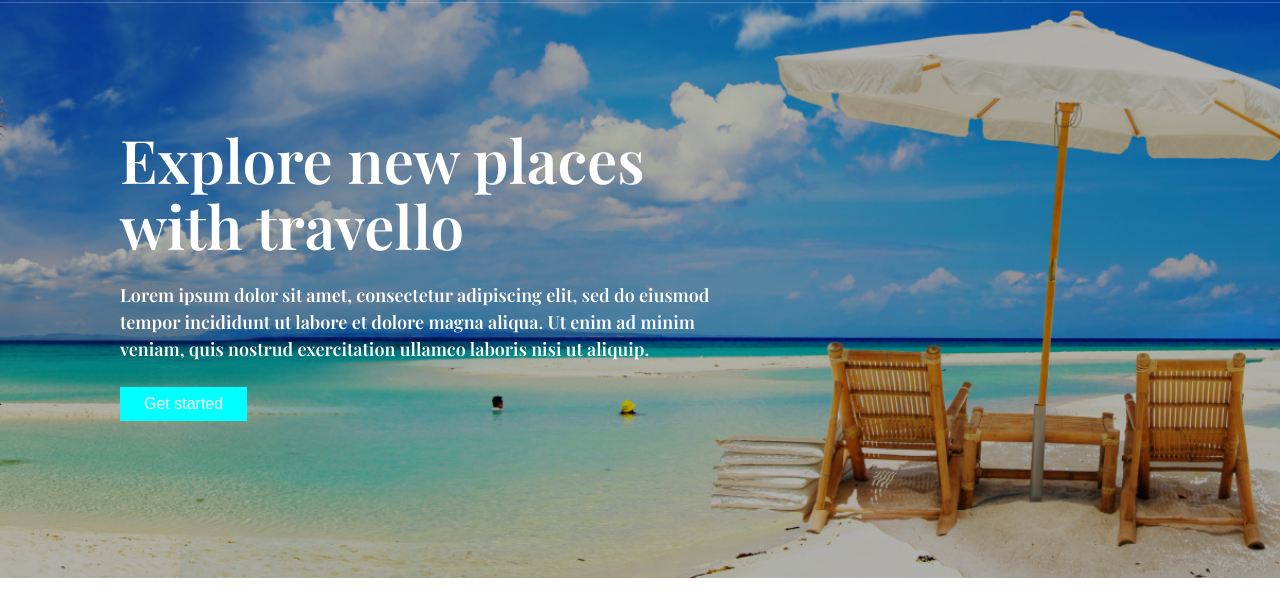
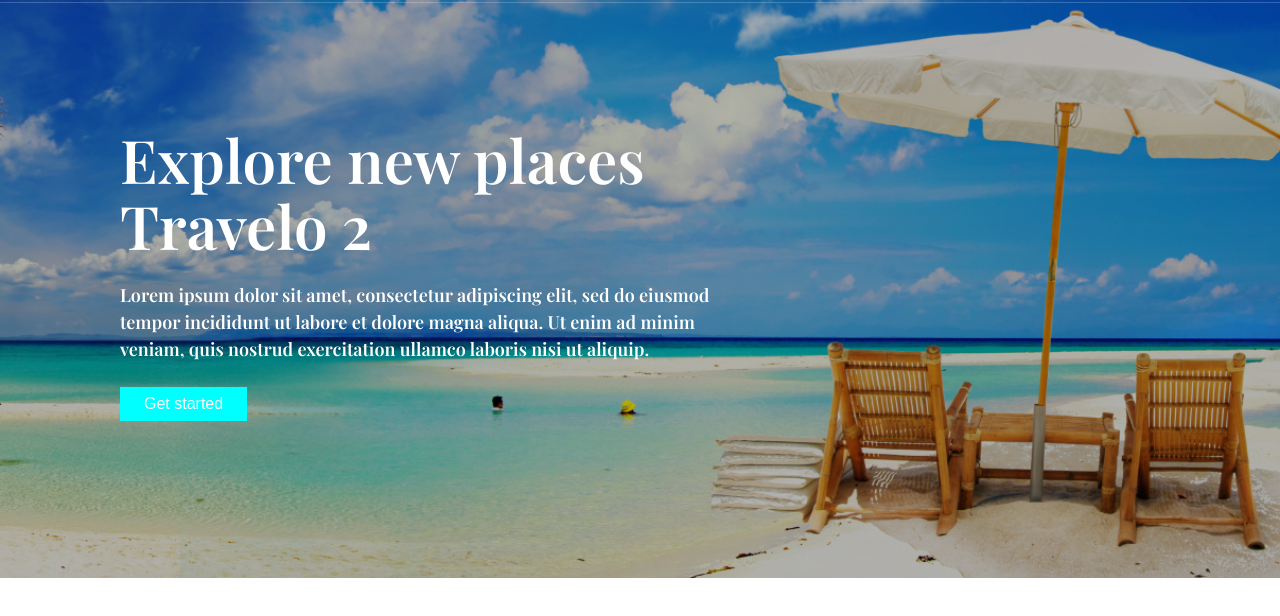
Before and after one commit to ucha13/Travello, a plain HTML site: page index.html in a window 1280 px wide. Shown: the part 82-698 px from the top of the page. Drawn offline with nearby package versions, Linux system fonts and the light colour scheme.

Commit message:
travello 2

```diff
--- a/index.html
+++ b/index.html
@@ -58,7 +58,7 @@
 
 
     <div id="text" class="Banner_text_1" >
-       <h1>Explore new places<br> with travello  </h1>
+       <h1>Explore new places<br>Travelo 2  </h1>
        <p>Lorem ipsum dolor sit amet, consectetur adipiscing elit, sed do eiusmod tempor incididunt ut labore et dolore magna aliqua. Ut enim ad minim veniam, quis nostrud exercitation ullamco laboris nisi ut aliquip.</p>
        <div class="button_1">
         <a href=""> Get started </a>
```
